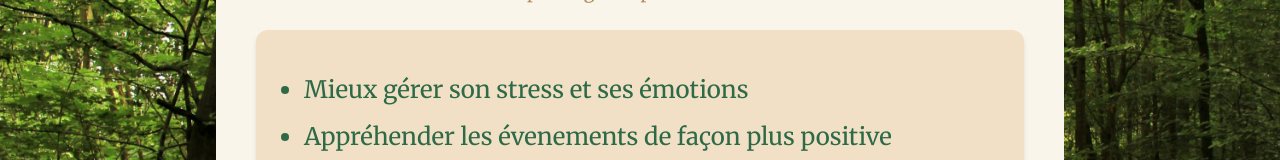
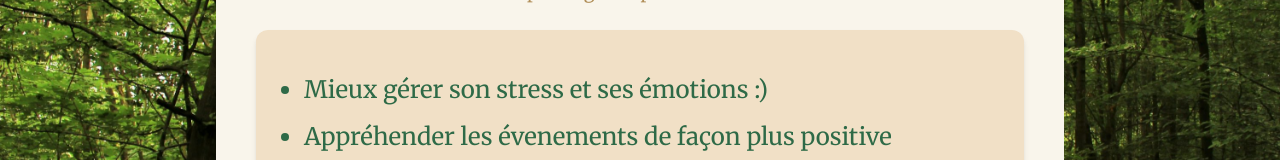
Before and after one commit to Metheor31Game/SiteSophrologue, a Next.js app in the folder vitrine/: page / in a window 1280 px wide. Shown: the part 223-383 px from the top of the page. Built offline with nearby package versions, Linux system fonts and the light colour scheme.

Commit message:
Update page.tsx

```diff
--- a/vitrine/app/page.tsx
+++ b/vitrine/app/page.tsx
@@ -10,7 +10,9 @@ export default function HomePage() {
       <div className="bg-beige-sable shadow-md rounded-xl p-6 mb-6 w-full max-w-3xl mx-auto">
         <h2 className="text-3xl font-semibold text-marron-doux mb-4"></h2>
         <ul className="text-marron-doux text-left list-disc pl-6 space-y-2">
-          <li className="text-vert-fonce leading-relaxed mb-2 text-2xl">Mieux gérer son stress et ses émotions</li>
+          <li className="text-vert-fonce leading-relaxed mb-2 text-2xl">
+            Mieux gérer son stress et ses émotions :)
+          </li>
           <li className="text-vert-fonce leading-relaxed mb-2 text-2xl">Appréhender les évenements de façon plus positive</li>
           <li className="text-vert-fonce leading-relaxed mb-2 text-2xl">Développer la confiance en soi</li>
           <li className="text-vert-fonce leading-relaxed mb-2 text-2xl">Lutter contre les troubles du sommeil</li>
```
